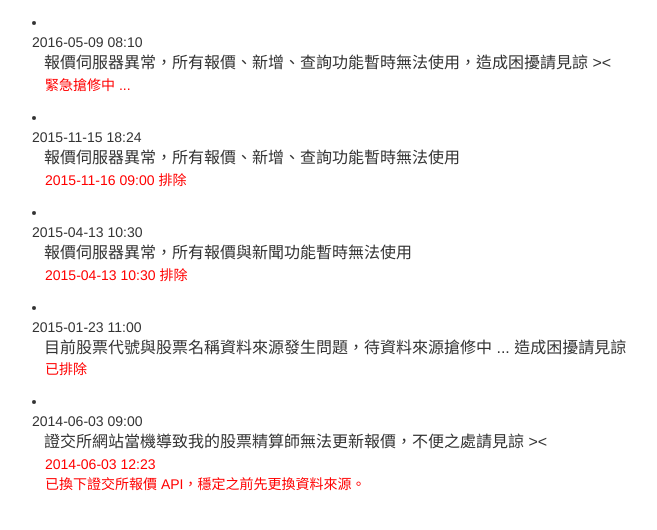
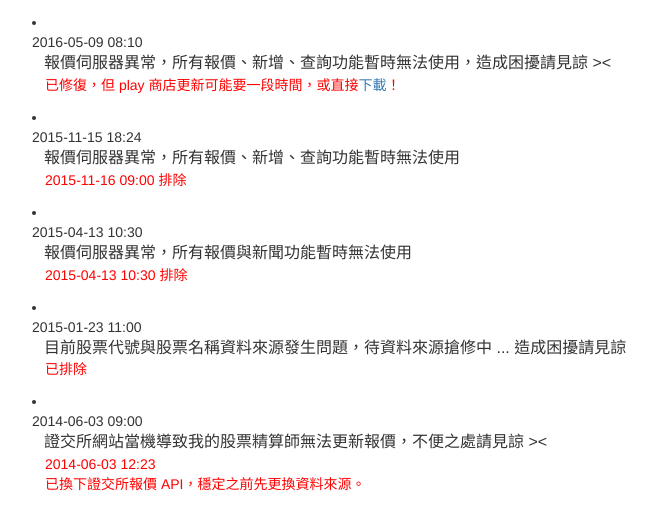
Before and after one commit to s9134131/s9134131.github.io, a Jekyll site: the page latest.html, which Jekyll copies as it is, in a window 1280 px wide. Shown: the top 530 px of the page, without its empty margins (38-695 px from the left). Built offline with Jekyll 4.4.1, drawn with Linux system fonts in a browser that asks for light colours.

Commit message:
Update latest.html

```diff
--- a/latest.html
+++ b/latest.html
@@ -37,7 +37,7 @@
 	<li>
 		<div class="time">2016-05-09 08:10</div>
 		<div class="title">報價伺服器異常，所有報價、新增、查詢功能暫時無法使用，造成困擾請見諒 ><</div>
-		<div class="status">緊急搶修中 ...</div>
+		<div class="status">已修復，但 play 商店更新可能要一段時間，或直接<a href="http://wazai.net/dn/stockCal_3.4.2.apk">下載</a>！</div>
 	</li>
 	<li>
 		<div class="time">2015-11-15 18:24</div>
```
